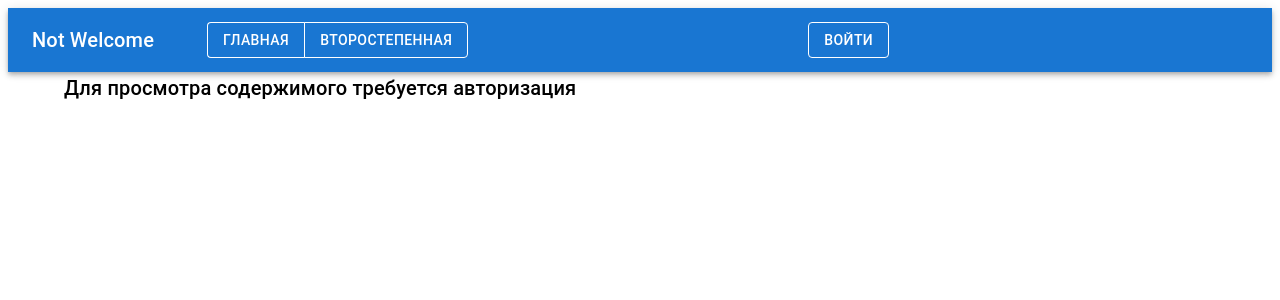
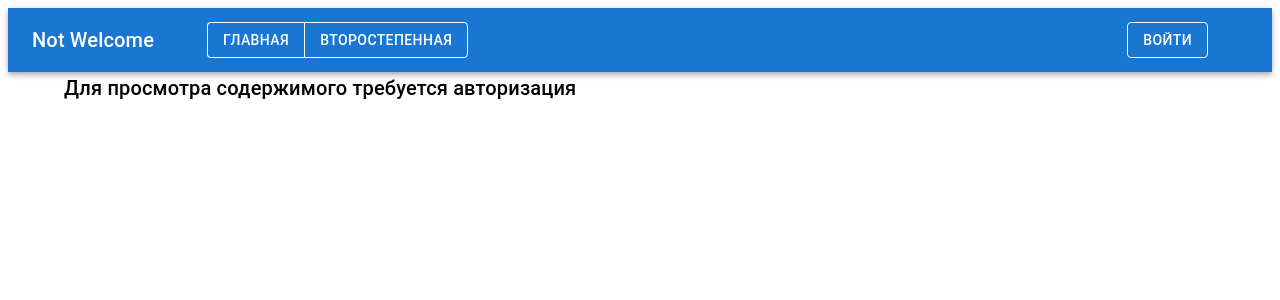
Before and after one commit to KirTheCat/-w-, a React (Create React App) app: page / in a window 1280 px wide. Shown: the top 300 px of the page. Built offline with nearby package versions, Linux system fonts and the light colour scheme.

Commit message:
Updated NavBar

```diff
--- a/src/components/Form.js
+++ b/src/components/Form.js
@@ -47,6 +47,7 @@ const Form = (props) => {
                     id="name"
                     value={name}
                     fullWidth
+                    required
                     variant="outlined"
                     onChange={handleChange}
                 />
@@ -57,6 +58,7 @@ const Form = (props) => {
                     id="last_name"
                     value={last_name}
                     fullWidth
+                    required
                     variant="outlined"
                     onChange={handleChange}
                 />
@@ -67,6 +69,7 @@ const Form = (props) => {
                     id="email"
                     value={email}
                     fullWidth
+                    required
                     variant="outlined"
                     onChange={handleChange}
                 />
--- a/src/components/Login.js
+++ b/src/components/Login.js
@@ -1,25 +1,28 @@
 import React, { useState } from 'react';
 import { useNavigate } from 'react-router-dom';
 import { useDispatch } from 'react-redux';
-import { Box, TextField, Button } from '@mui/material';
+import {Box, TextField, Button, Alert} from '@mui/material';
 import { setAuthenticatedUser } from '../redux/actions/AuthActions';
 
 const Login = () => {
     const [username, setUsername] = useState('');
     const [password, setPassword] = useState('');
+    const [alert, setAlert] = useState(null);
     const navigate = useNavigate();
     const dispatch = useDispatch();
 
     const handleLogin = () => {
         if (username === '1' && password === '1') {
             localStorage.setItem('auth', 'true');
+            setAlert(<Alert severity="success">Успешная авторизация</Alert>);
             dispatch(setAuthenticatedUser({ username, email: 'user@example.com' }));
             navigate('/');
-        }
+        } else setAlert(<Alert severity="error">Неверный пароль</Alert>);
     };
 
     return (
         <Box display="flex" flexDirection="column" alignItems="center">
+            {alert}
             <TextField
                 label="Имя Пользователя"
                 value={username}
--- a/src/components/NavBar.js
+++ b/src/components/NavBar.js
@@ -1,54 +1,33 @@
 import React from 'react';
-import {AppBar, Toolbar, Typography, Button, Avatar, ButtonGroup} from '@mui/material';
+import { AppBar, Toolbar, Typography, Button, Avatar, ButtonGroup } from '@mui/material';
 import { Link, useLocation, useNavigate } from 'react-router-dom';
-import {deepOrange} from "@mui/material/colors";
+import { deepOrange } from "@mui/material/colors";
 
-const AuthorizedBar = ({handleLogout}) => {
-    return (
-        <AppBar position="static">
-            <Toolbar>
-                <Typography
-                    sx={{ width: '175px'}}
-                    variant="h6"
-                >
-                    Welcome
-                </Typography>
-
+const NavBarContent = ({ isAuthenticated, handleLoginClick, handleLogout }) => (
+    <AppBar position="static">
+        <Toolbar>
+            <Typography sx={{ width: '175px' }} variant="h6">
+                {isAuthenticated ? "Welcome" : "Not Welcome"}
+            </Typography>
+            {!isAuthenticated && (
                 <ButtonGroup variant="outlined">
                     <Button color="inherit" component={Link} to="/">Главная</Button>
                     <Button color="inherit" component={Link} to="/secondary">Второстепенная</Button>
                 </ButtonGroup>
-
-                <Button sx={{ marginLeft: '340px'}} variant="outlined" color="inherit" onClick={handleLogout}>Выйти</Button>
-                <Avatar sx={{ bgcolor: deepOrange[300] }}>К</Avatar>
-            </Toolbar>
-        </AppBar>
-    )
-}
-
-const NotAuthorizedBar = ({handleLoginClick}) => {
-    return (
-        <AppBar position="static">
-            <Toolbar>
-                <Typography
-                    sx={{ width: '175px'}}
-                    variant="h6"
-                >
-                    Not Welcome
-                </Typography>
-
-                <ButtonGroup variant="outlined">
-                    <Button color="inherit" component={Link} to="/">Главная</Button>
-                    <Button color="inherit" component={Link} to="/secondary">Второстепенная</Button>
-                </ButtonGroup>
-
-                <Button sx={{ marginLeft: '340px'}} variant="outlined" color="inherit" onClick={handleLoginClick}>Войти</Button>
-            </Toolbar>
-        </AppBar>
-    )
-}
-
-
+            )}
+            <div style={{ marginLeft: 'auto', display: 'flex', alignItems: 'center' }}>
+                {isAuthenticated ? (
+                    <>
+                        <Button sx={{ marginLeft: '20px' }} variant="outlined" color="inherit" onClick={handleLogout}>Выйти</Button>
+                        <Avatar sx={{ bgcolor: deepOrange[300], marginLeft: '10px' }}>К</Avatar>
+                    </>
+                ) : (
+                    <Button sx={{ marginRight: '40px' }} variant="outlined" color="inherit" onClick={handleLoginClick}>Войти</Button>
+                )}
+            </div>
+        </Toolbar>
+    </AppBar>
+);
 
 const NavBar = ({ isAuthenticated, handleLogout }) => {
     const location = useLocation();
@@ -62,9 +41,13 @@ const NavBar = ({ isAuthenticated, handleLogout }) => {
         return null;
     }
 
-    return isAuthenticated
-        ? <AuthorizedBar handleLogout={handleLogout} />
-        : <NotAuthorizedBar handleLoginClick={handleLoginClick} />;
+    return (
+        <NavBarContent
+            isAuthenticated={isAuthenticated}
+            handleLoginClick={handleLoginClick}
+            handleLogout={handleLogout}
+        />
+    );
 };
 
 export default NavBar;
--- a/src/components/TableComponent.js
+++ b/src/components/TableComponent.js
@@ -12,7 +12,7 @@ import {
 } from '@mui/material';
 import { styled} from '@mui/system';
 
-/*******style********/
+/******* style ********/
 
 const StyledTableRow = styled(TableRow)(({ theme }) => ({
     '&:nth-of-type(odd)': {
```
Also changed, not shown: src/utils/ProtectedRoutes.js (deleted, +0 -7 lines).
